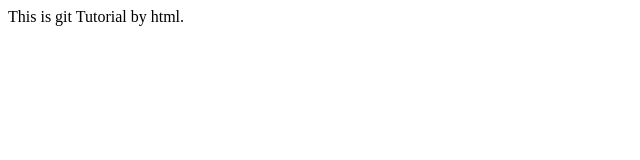
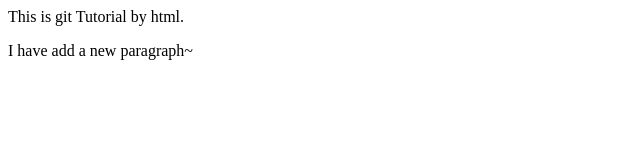
Before and after one commit to PoYuHan/gitTutorial, a plain HTML site: page index.html in a window 1280 px wide. Shown: the whole page, without its empty margins (0-640 px from the left). Drawn offline with Linux system fonts and the light colour scheme.

Commit message:
added a new paragraph in body

```diff
--- a/index.html
+++ b/index.html
@@ -5,5 +5,6 @@
 
     <body>
         This is git Tutorial by html.
+        <p>I have add a new paragraph~</p>
     </body>
 </html>
```
